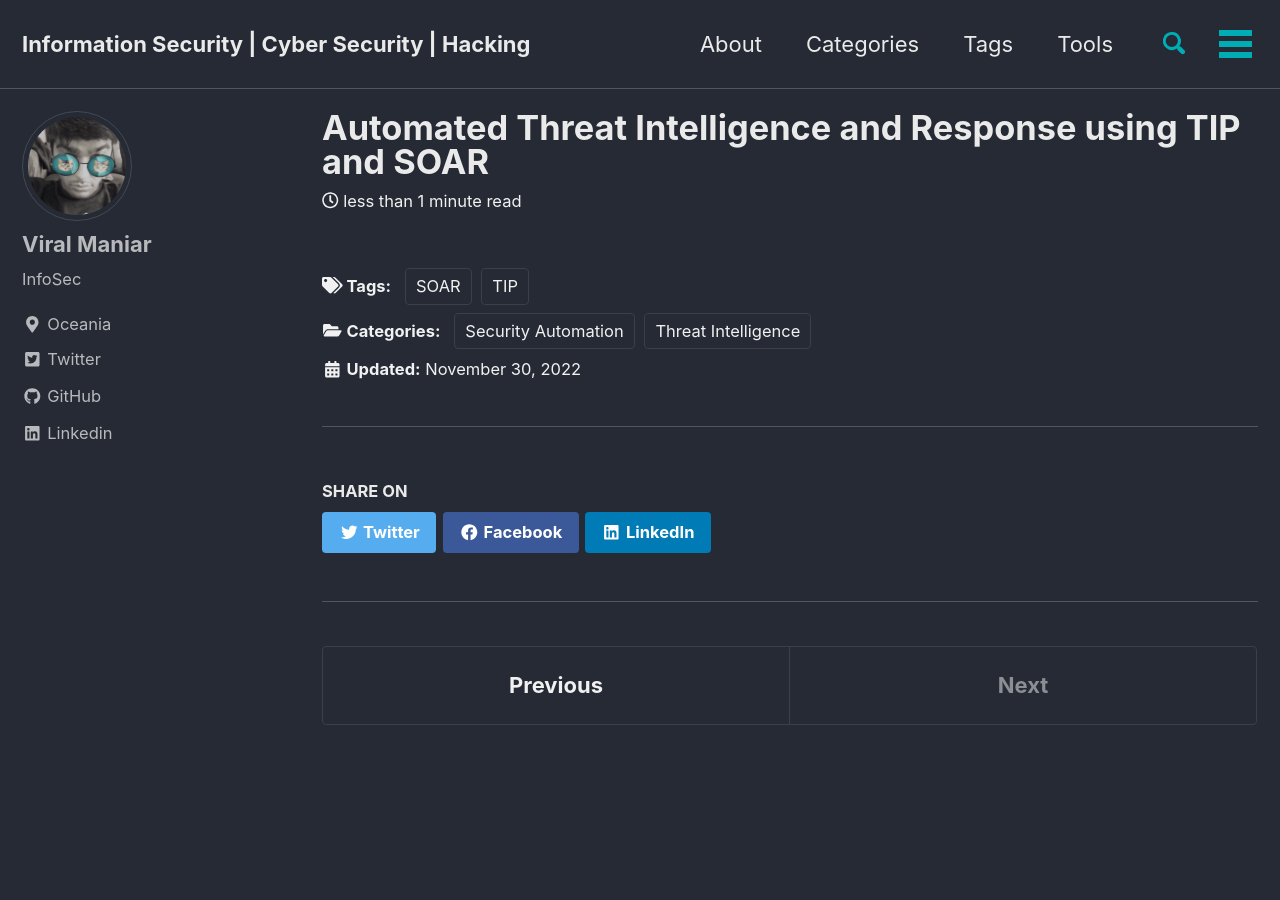
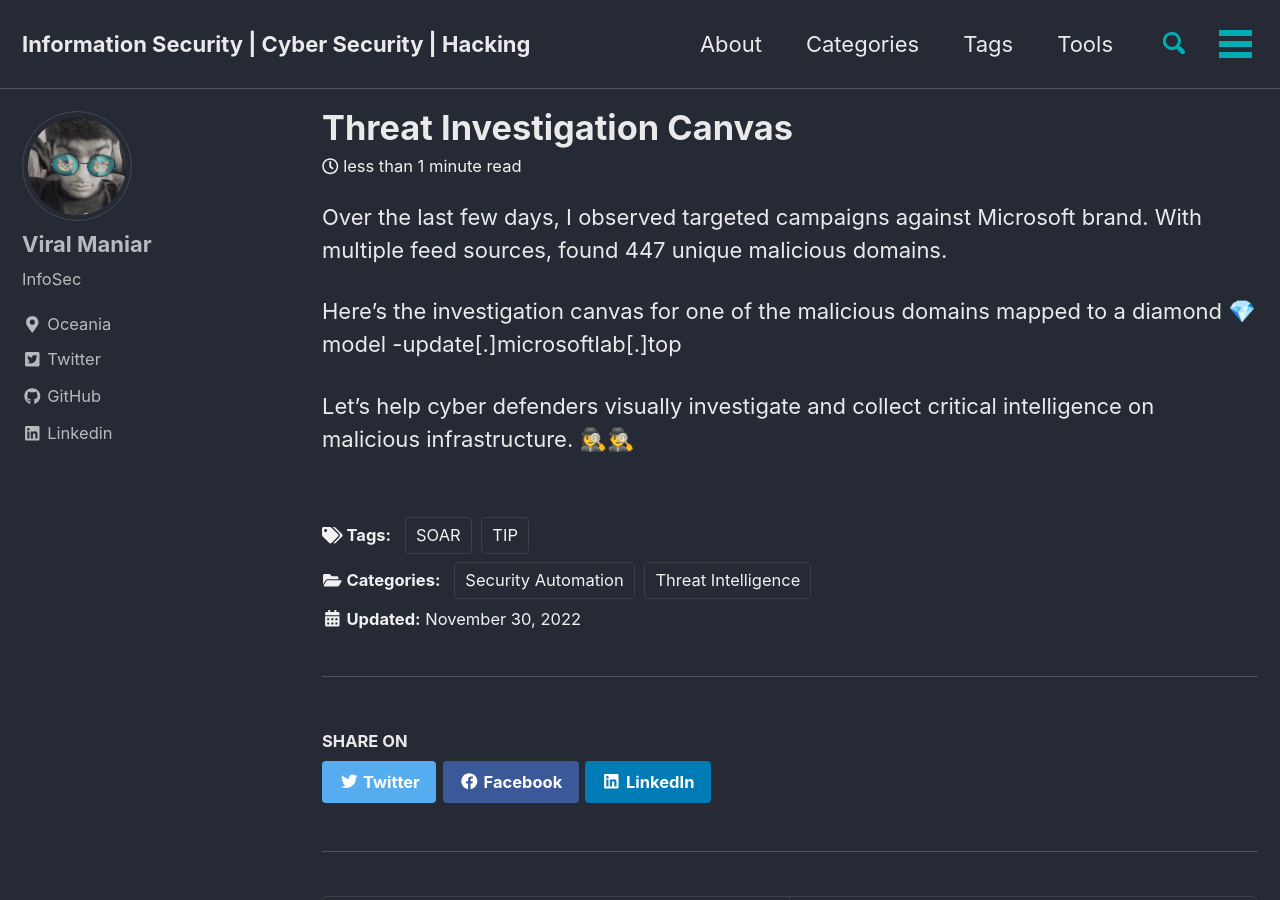
Before and after one commit to Viralmaniar/viralmaniar.github.io, a Jekyll site: the page built from _posts/2022-12-01- Threat Canvas.md, in a window 1280 px wide and 900 px high. Built offline with Jekyll 4.4.1, drawn with Linux system fonts in a browser that asks for light colours; cached includes are drawn as plain includes; nearby versions of some CDN libraries.

Commit message:
Update 2022-12-01- Threat Canvas.md

```diff
--- a/_posts/2022-12-01- Threat Canvas.md
+++ b/_posts/2022-12-01- Threat Canvas.md
@@ -5,7 +5,7 @@ author_profile: true
 read_time: true
 share: true
 related: true
-title:  "Automated Threat Intelligence and Response using TIP and SOAR"
+title:  "Threat Investigation Canvas"
 date:   2022-12-1 00:04:00 +1000
 categories:
   - Threat Intelligence
@@ -14,3 +14,9 @@ tags:
   - TIP
   - SOAR
 ---
+
+Over the last few days, I observed targeted campaigns against Microsoft brand. With multiple feed sources, found 447 unique malicious domains.
+
+Here’s the investigation canvas for one of the malicious domains mapped to a diamond 💎 model -update[.]microsoftlab[.]top
+
+Let’s help cyber defenders visually investigate and collect critical intelligence on malicious infrastructure. 🕵️‍♀️🕵️‍♂️
```
